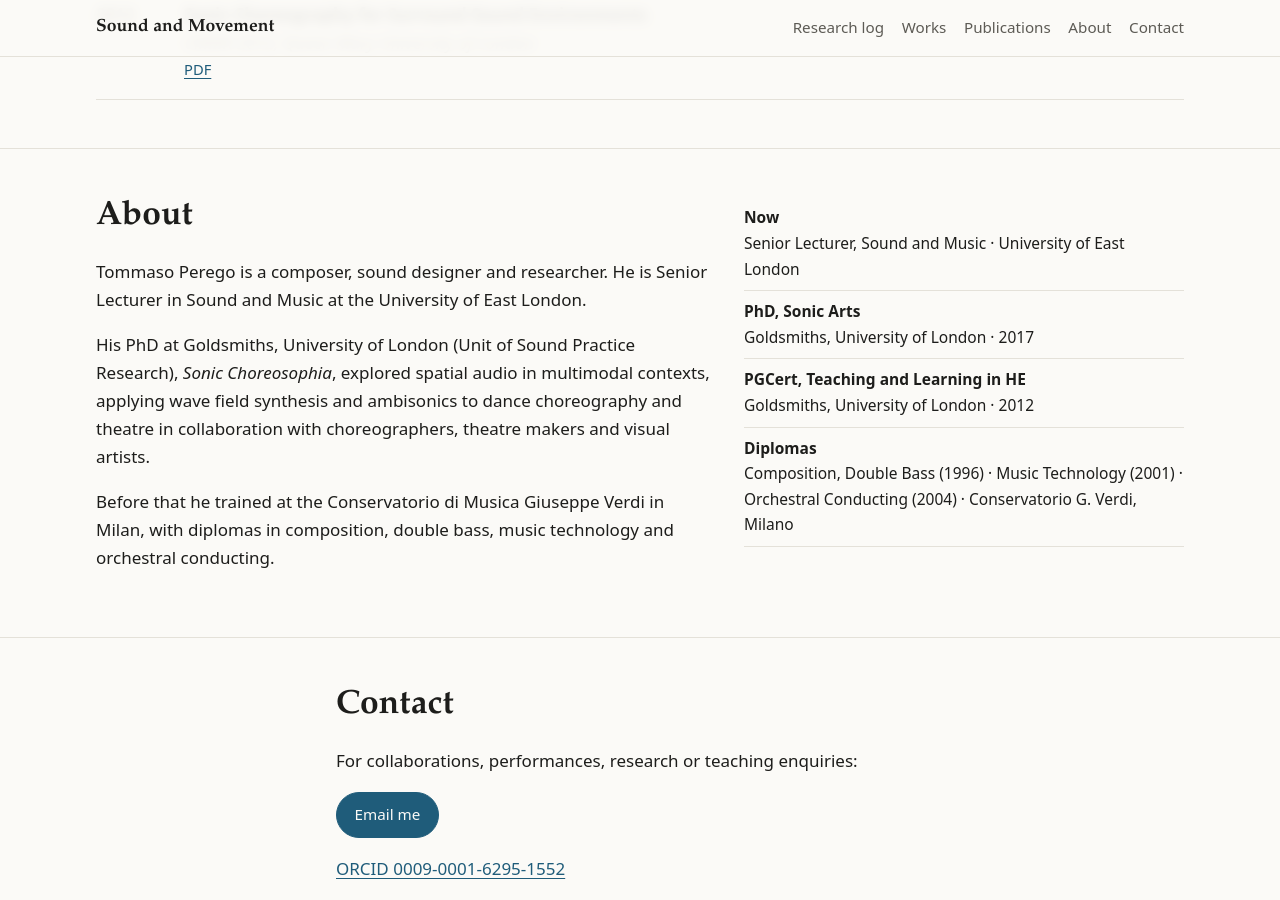
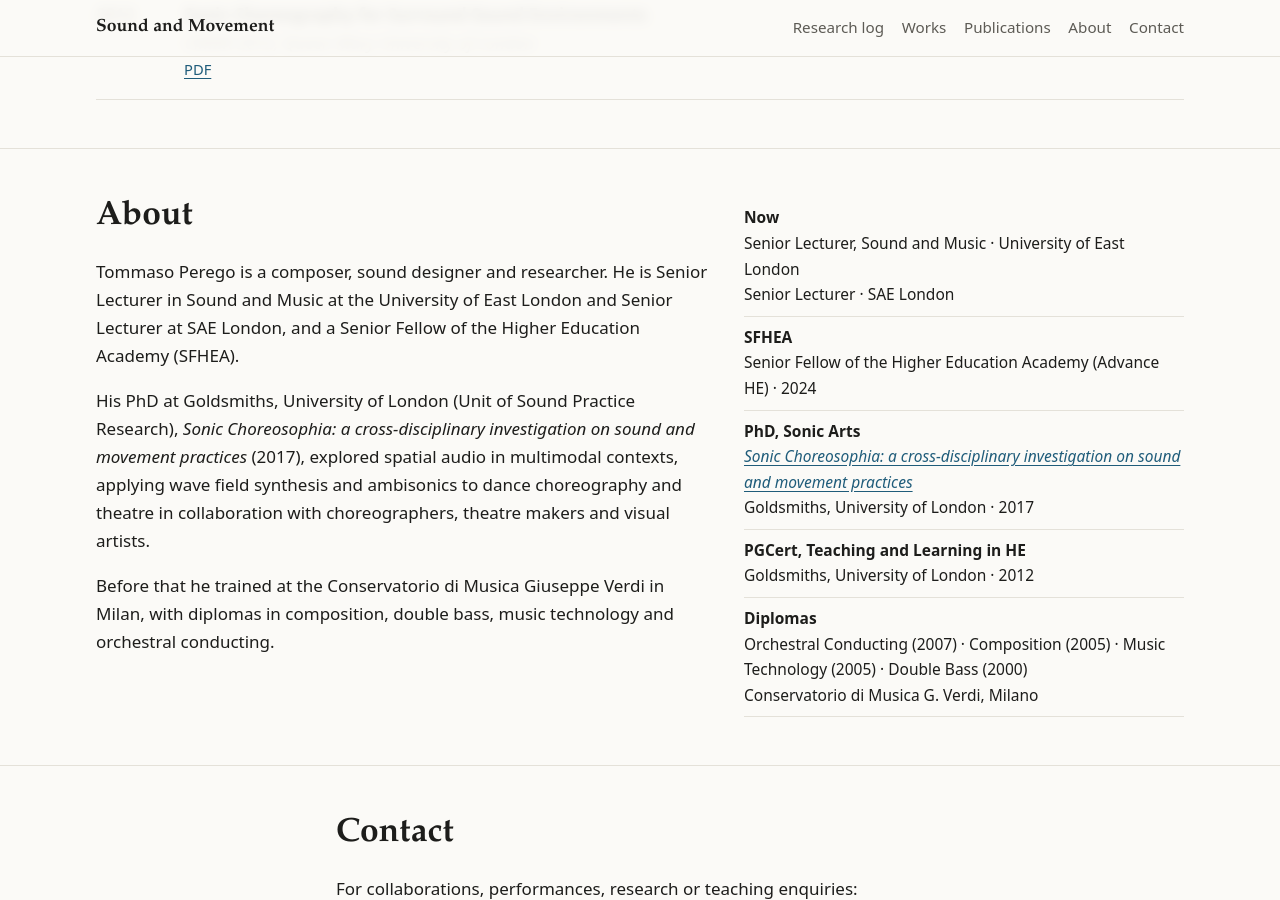
Before and after one commit to tperego/soundandmovement, a Jekyll site: the page built from index.html, in a window 1280 px wide and 900 px high, scrolled down 3597 px. Built offline with Jekyll 4.4.1, drawn with Linux system fonts in a browser that asks for light colours; some of the changed text lies outside the part shown.

Commit message:
Add SAE London role, SFHEA, full PhD title and diploma years
Co-Authored-By: Claude Opus 5.5 <noreply@anthropic.com>

```diff
--- a/index.html
+++ b/index.html
@@ -3,14 +3,14 @@ layout: default
 title: Sound and Movement
 head: |
   <script type="application/ld+json">
-  {"@context":"https://schema.org","@type":"Person","name":"Tommaso Perego","jobTitle":"Senior Lecturer, Sound and Music","affiliation":{"@type":"Organization","name":"University of East London"},"alumniOf":[{"@type":"CollegeOrUniversity","name":"Goldsmiths, University of London"},{"@type":"CollegeOrUniversity","name":"Conservatorio di Musica Giuseppe Verdi, Milano"}],"url":"https://www.soundandmovement.info/","sameAs":["https://orcid.org/0009-0001-6295-1552"],"knowsAbout":["Spatial audio","Wave field synthesis","Ambisonics","Sonic movement","Multimodal perception","Sound and dance"]}
+  {"@context":"https://schema.org","@type":"Person","name":"Tommaso Perego","jobTitle":"Senior Lecturer","affiliation":[{"@type":"Organization","name":"University of East London"},{"@type":"Organization","name":"SAE London"}],"hasCredential":[{"@type":"EducationalOccupationalCredential","name":"PhD, Sonic Arts, Goldsmiths, University of London"},{"@type":"EducationalOccupationalCredential","name":"Senior Fellow of the Higher Education Academy (SFHEA)"}],"alumniOf":[{"@type":"CollegeOrUniversity","name":"Goldsmiths, University of London"},{"@type":"CollegeOrUniversity","name":"Conservatorio di Musica Giuseppe Verdi, Milano"}],"url":"https://www.soundandmovement.info/","sameAs":["https://orcid.org/0009-0001-6295-1552"],"knowsAbout":["Spatial audio","Wave field synthesis","Ambisonics","Sonic movement","Multimodal perception","Sound and dance"]}
   </script>
 ---
 <!-- HERO -->
 <div class="hero">
   <div class="wrap">
     <div>
-      <p class="role">Tommaso Perego · Senior Lecturer in Sound and Music, University of East London</p>
+      <p class="role">Tommaso Perego PhD SFHEA · Senior Lecturer, University of East London and SAE London</p>
       <h1>How sound moves, and how we feel it move.</h1>
       <p class="lede">I compose and research <strong>sonic movement</strong>: the sense of motion we perceive through spatial audio. My work joins wave field synthesis and ambisonics with dance, theatre, visuals and interactive media, and asks how sight, body and sound shape what we hear.</p>
       <div class="buttons">
@@ -137,15 +137,16 @@ head: |
     <div class="prose">
       <h2>About</h2>
       <!-- TODO: edit this bio in your own words -->
-      <p>Tommaso Perego is a composer, sound designer and researcher. He is Senior Lecturer in Sound and Music at the University of East London.</p>
-      <p>His PhD at Goldsmiths, University of London (Unit of Sound Practice Research), <em>Sonic Choreosophia</em>, explored spatial audio in multimodal contexts, applying wave field synthesis and ambisonics to dance choreography and theatre in collaboration with choreographers, theatre makers and visual artists.</p>
+      <p>Tommaso Perego is a composer, sound designer and researcher. He is Senior Lecturer in Sound and Music at the University of East London and Senior Lecturer at SAE London, and a Senior Fellow of the Higher Education Academy (SFHEA).</p>
+      <p>His PhD at Goldsmiths, University of London (Unit of Sound Practice Research), <em>Sonic Choreosophia: a cross-disciplinary investigation on sound and movement practices</em> (2017), explored spatial audio in multimodal contexts, applying wave field synthesis and ambisonics to dance choreography and theatre in collaboration with choreographers, theatre makers and visual artists.</p>
       <p>Before that he trained at the Conservatorio di Musica Giuseppe Verdi in Milan, with diplomas in composition, double bass, music technology and orchestral conducting.</p>
     </div>
     <ul class="facts">
-      <li><b>Now</b>Senior Lecturer, Sound and Music · University of East London</li>
-      <li><b>PhD, Sonic Arts</b>Goldsmiths, University of London · 2017</li>
+      <li><b>Now</b>Senior Lecturer, Sound and Music · University of East London<br>Senior Lecturer · SAE London</li>
+      <li><b>SFHEA</b>Senior Fellow of the Higher Education Academy (Advance HE) · 2024</li>
+      <li><b>PhD, Sonic Arts</b><a href="https://doi.org/10.25602/gold.00020112"><em>Sonic Choreosophia: a cross-disciplinary investigation on sound and movement practices</em></a><br>Goldsmiths, University of London · 2017</li>
       <li><b>PGCert, Teaching and Learning in HE</b>Goldsmiths, University of London · 2012</li>
-      <li><b>Diplomas</b>Composition, Double Bass (1996) · Music Technology (2001) · Orchestral Conducting (2004) · Conservatorio G. Verdi, Milano</li>
+      <li><b>Diplomas</b>Orchestral Conducting (2007) · Composition (2005) · Music Technology (2005) · Double Bass (2000)<br>Conservatorio di Musica G. Verdi, Milano</li>
     </ul>
   </div>
 </section>
```
